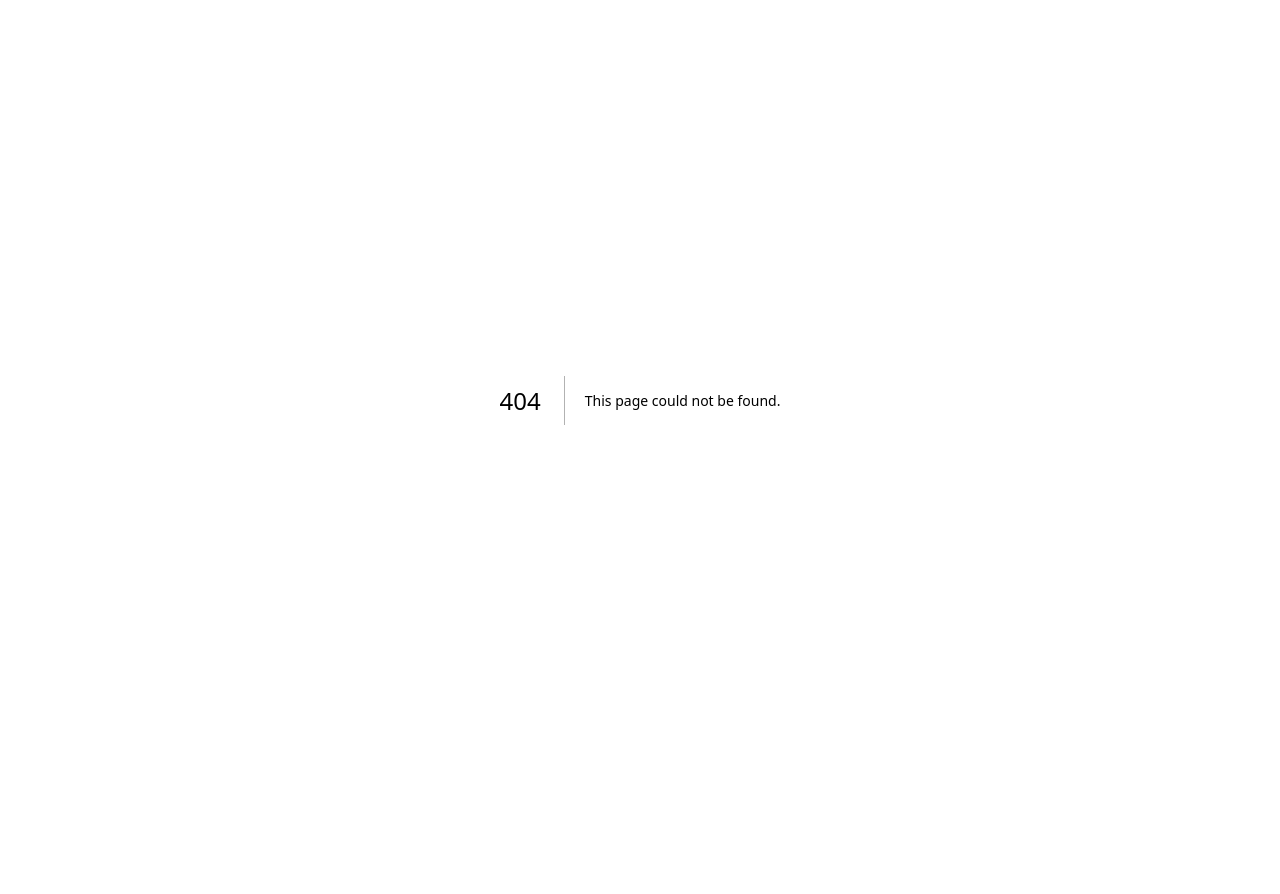
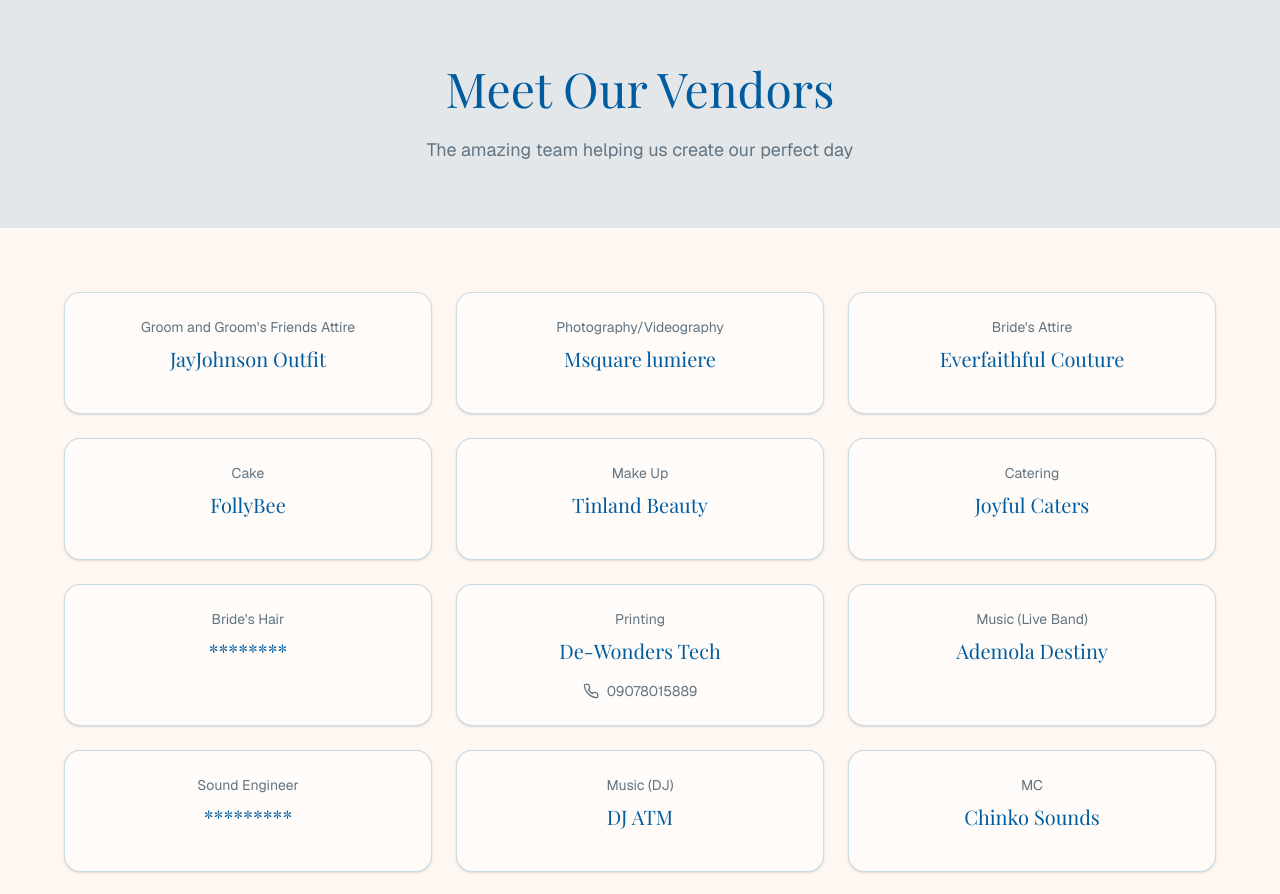
Before and after one commit to zt4ff/areminders-25, a Next.js app: page /vendors in a window 1280 px wide. Before the commit this address had no page. Shown: the top 894 px of the page. Before the commit the page ends 800 px from the top, so only its background shows below. Built offline with nearby package versions, Linux system fonts and the light colour scheme; a web font is replaced by a local one.

Commit message:
feat: vendors page

```diff
--- a/app/page.tsx
+++ b/app/page.tsx
@@ -84,7 +84,16 @@ export default function WeddingWebsite() {
           <h2 className="text-3xl md:text-4xl font-serif text-primary mb-8">
             With Gratitude to Our Parents
           </h2>
-          <CountdownTimer />
+          {/* <CountdownTimer /> */}
+          <div>
+            <p className="text-2xl md:text-4xl lg:text-5xl font-serif text-primary mb-6 text-balance">
+              Mr. & Mrs. Umoru
+              <span className="block text-accent font-sans text-2xl md:text-3xl my-4">
+                &
+              </span>
+              Late Pa. & Late Mrs. Oladeji
+            </p>
+          </div>
         </div>
       </section>
 
@@ -288,6 +297,22 @@ export default function WeddingWebsite() {
         </div>
       </section>
 
+      {/* Extra Details */}
+      <section id="love-notes" className="py-24 px-4">
+        <div className="max-w-6xl mx-auto">
+          <div className="w-full flex justify-center items-center gap-4">
+            <Button className="cursor-pointer" size="lg">
+              View Our Bride and Grooms Men
+            </Button>
+            <Link href="/vendors">
+              <Button className="cursor-pointer" size="lg">
+                View Our Vendors
+              </Button>
+            </Link>
+          </div>
+        </div>
+      </section>
+
       {/* Colors of the Day */}
       <section className="py-16 px-4 bg-muted/30">
         <div className="max-w-4xl mx-auto text-center">
--- /dev/null
+++ b/app/vendors/page.tsx
@@ -0,0 +1,153 @@
+import { Card } from "@/components/ui/card";
+import { Phone, Instagram } from "lucide-react";
+
+export default function VendorsPage() {
+  const vendors = [
+    {
+      category: "Groom and Groom's Friends Attire",
+      name: "JayJohnson Outfit",
+      phone: "",
+      social: "",
+    },
+    {
+      category: "Photography/Videography",
+      name: "Msquare lumiere",
+      phone: "",
+      social: "",
+    },
+    {
+      category: "Bride's Attire",
+      name: "Everfaithful Couture",
+      phone: "",
+      social: "",
+    },
+    {
+      category: "Cake",
+      name: "FollyBee",
+      phone: "",
+      social: "",
+    },
+    {
+      category: "Make Up",
+      name: "Tinland Beauty",
+      phone: "",
+      social: "",
+    },
+    {
+      category: "Catering",
+      name: "Joyful Caters",
+      phone: "",
+      social: "",
+    },
+    {
+      category: "Bride's Hair",
+      name: "********",
+      phone: "",
+      social: "",
+    },
+    {
+      category: "Printing",
+      name: "De-Wonders Tech",
+      phone: "09078015889",
+      social: "",
+    },
+    {
+      category: "Music (Live Band)",
+      name: "Ademola Destiny",
+      phone: "",
+      social: "",
+    },
+    {
+      category: "Sound Engineer",
+      name: "*********",
+      phone: "",
+      social: "",
+    },
+    {
+      category: "Music (DJ)",
+      name: "DJ ATM",
+      phone: "",
+      social: "",
+    },
+    {
+      category: "MC",
+      name: "Chinko Sounds",
+      phone: "",
+      social: "",
+    },
+    {
+      category: "Interior Decorations",
+      name: "Abideco",
+      phone: "",
+      social: "",
+    },
+  ];
+
+  return (
+    <div className="min-h-screen bg-background">
+      {/* Header Section */}
+      <section className="py-16 px-4 bg-primary/10">
+        <div className="max-w-6xl mx-auto text-center">
+          <h1 className="text-4xl md:text-5xl font-serif text-primary mb-6">
+            Meet Our Vendors
+          </h1>
+          <p className="text-lg text-muted-foreground">
+            The amazing team helping us create our perfect day
+          </p>
+        </div>
+      </section>
+
+      {/* Vendors Grid */}
+      <section className="py-16 px-4">
+        <div className="max-w-6xl mx-auto">
+          <div className="grid md:grid-cols-2 lg:grid-cols-3 gap-6">
+            {vendors.map((vendor, index) => (
+              <Card
+                key={index}
+                className="p-6 hover:shadow-lg transition-shadow duration-300 border-primary/20"
+              >
+                <div className="text-center">
+                  <h3 className="text-sm text-muted-foreground mb-2">
+                    {vendor.category}
+                  </h3>
+                  <h2 className="text-xl font-serif text-primary mb-4">
+                    {vendor.name}
+                  </h2>
+                  <div className="space-y-2">
+                    {vendor.phone && (
+                      <div className="flex items-center justify-center gap-2 text-sm text-muted-foreground">
+                        <Phone className="h-4 w-4" />
+                        <span>{vendor.phone}</span>
+                      </div>
+                    )}
+                    {vendor.social && (
+                      <div className="flex items-center justify-center gap-2 text-sm text-muted-foreground">
+                        <Instagram className="h-4 w-4" />
+                        <span>{vendor.social}</span>
+                      </div>
+                    )}
+                  </div>
+                </div>
+              </Card>
+            ))}
+          </div>
+        </div>
+      </section>
+
+      {/* Footer */}
+      <footer className="py-12 px-4 bg-primary text-primary-foreground">
+        <div className="max-w-4xl mx-auto text-center">
+          <h3 className="text-2xl font-serif mb-4">Blessing & Iyanuoluwa</h3>
+          <p className="text-primary-foreground/80 mb-6">
+            Thank you to all our amazing vendors
+          </p>
+          <div className="flex justify-center gap-8 text-sm">
+            <span>November 8th, 2025</span>
+            <span>•</span>
+            <span>Lagos, Nigeria</span>
+          </div>
+        </div>
+      </footer>
+    </div>
+  );
+}
```
